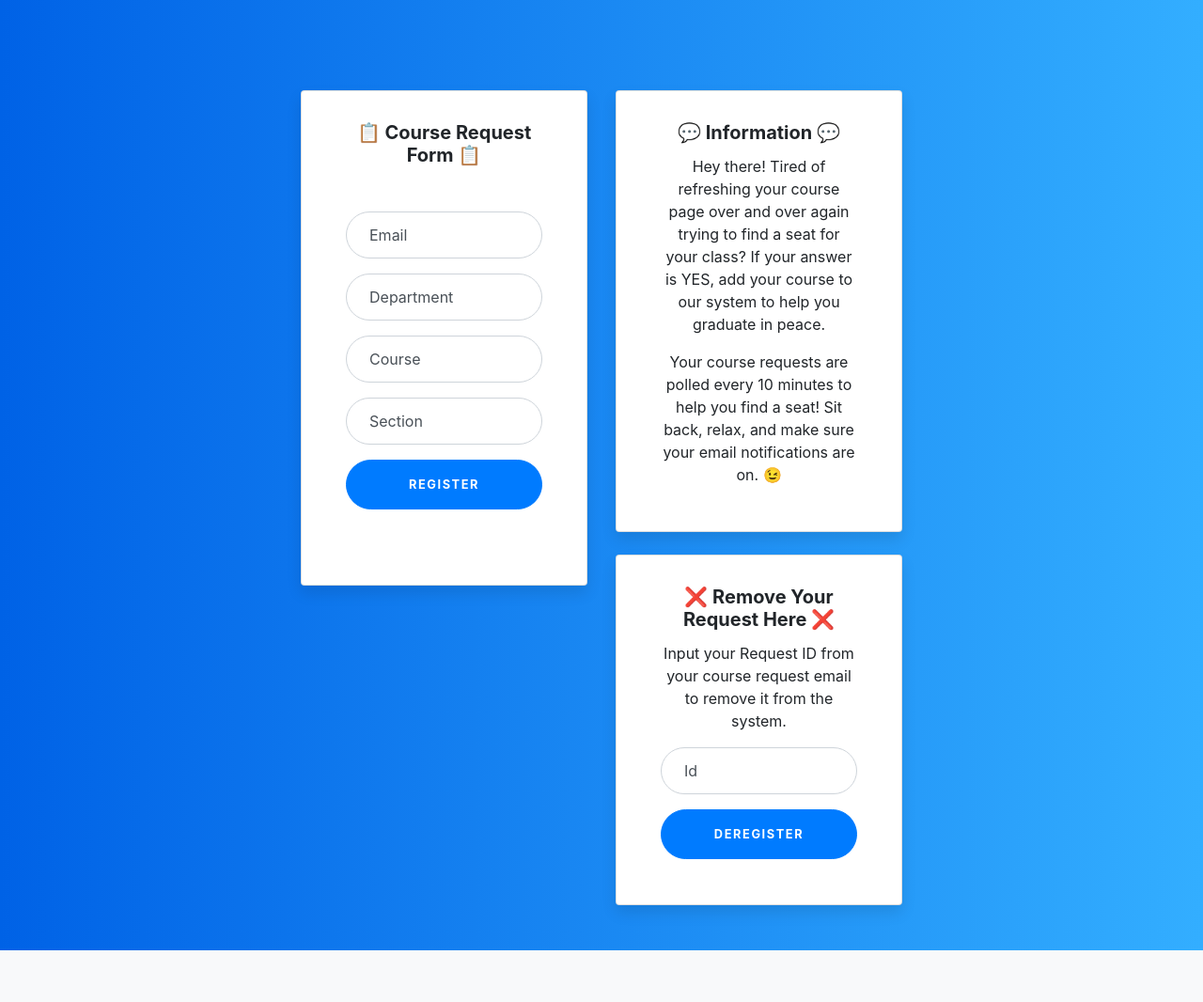
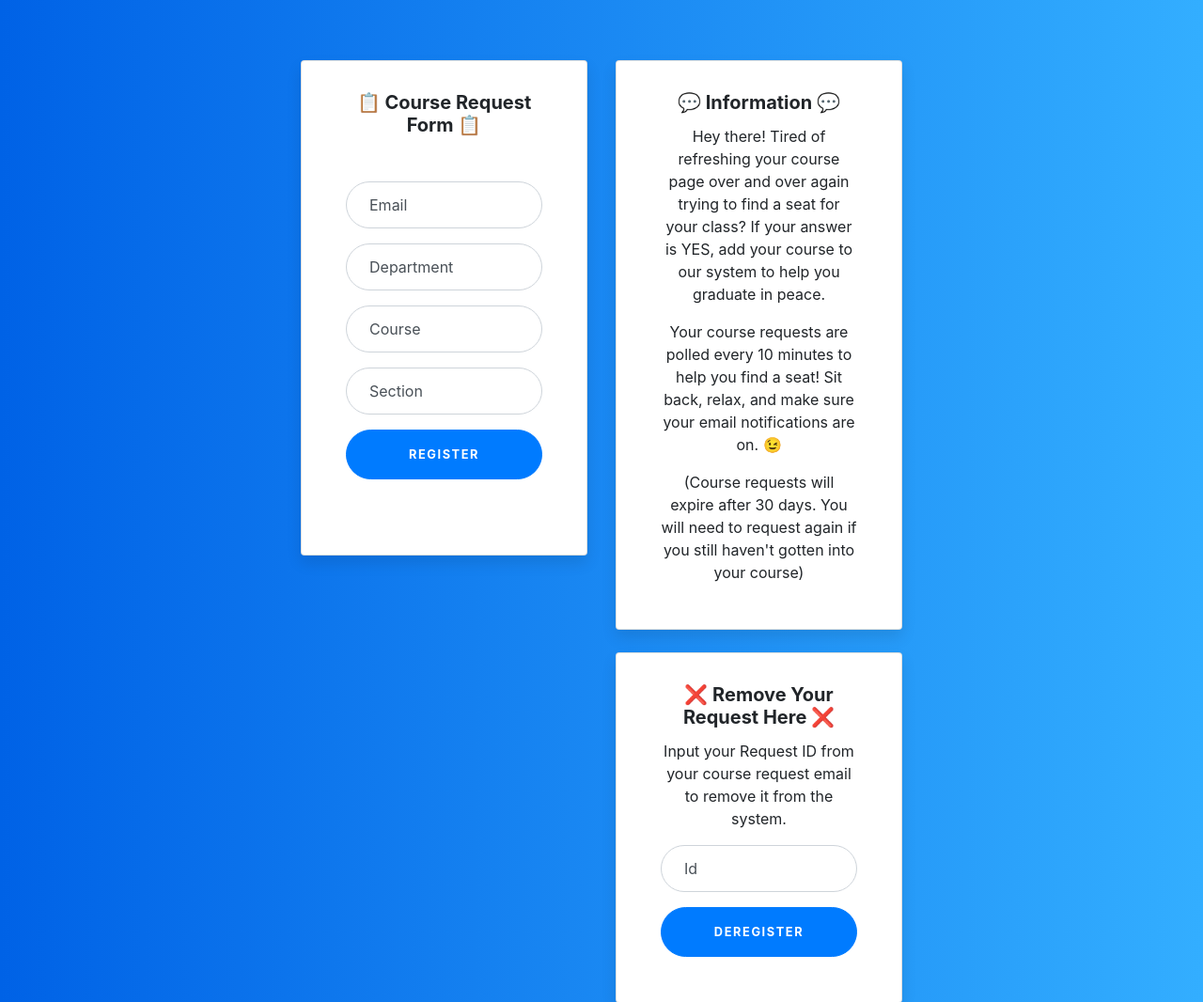
Before and after one commit to felixwsiu/getyourubccourse, a Flask app: template templates/home.html in a window 1280 px wide. Shown: the part 70-1136 px from the top of the page at 94% size. Before the commit the page ends 1081 px from the top, so only its background shows below. Run offline with Flask 2, Linux system fonts and the light colour scheme; the template is opened without the code that fills it: most values are stand-ins (such as "Sample title", 1, 10 or a date in 2020); form fields are guessed from the names that the template uses; some libraries are stand-ins or nearby versions.

Commit message:
Edited margins and information text

```diff
--- a/emailer.py
+++ b/emailer.py
@@ -72,7 +72,7 @@ def sendDeletedCourseRequestEmail(receiver_email, dept, course, section):
 			 <body>
 				 <h2>Wow!</h2>
 				 <h3>Your course request has expired! Still haven't got into your course? You're going to have to request again :( </h3>
-				 <h3>Link to the site: </h3>
+				 <h3>Link to the site: https://getyourubccourse-pro.herokuapp.com</h3>
 				 <h3>Goodluck on getting in your course!</h3>
 				 <h4>	- GetYourUBCCourse </h4>
 				 <p>
--- a/templates/home.html
+++ b/templates/home.html
@@ -18,7 +18,7 @@
   </div>
   <div class="row">
     <div class="col">
-      <div class="card card-signin ml-auto mt-5 mb-5 col-lg-6">
+      <div class="card card-signin ml-auto mt-3 mb-5 col-lg-6">
         <div class="card-body">
           <h5 class="card-title text-center font-weight-bold">📋 Course Request Form 📋</h5>
           <form class="form-signin mt-5 mb-5" method="post" novalidate>
@@ -63,11 +63,12 @@
     </div>
     <div class="col">
 
-      <div class="card card-signin mr-auto mt-5 col-lg-6">
+      <div class="card card-signin mr-auto mt-3 col-lg-6">
         <div class="card-body">
           <h5 class="card-title text-center font-weight-bold">💬 Information 💬</h5>
           <p class="text-center"> Hey there! Tired of refreshing your course page over and over again trying to find a seat for your class? If your answer is YES, add your course to our system to help you graduate in peace. </p>
           <p class="text-center"> Your course requests are polled every 10 minutes to help you find a seat! Sit back, relax, and make sure your email notifications are on. 😉</p>
+          <p class="text-center"> (Course requests will expire after 30 days. You will need to request again if you still haven't gotten into your course)
         </div>
       </div>
 
```
